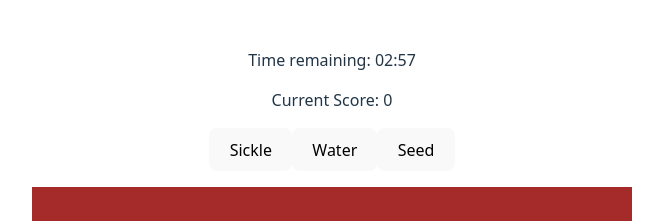
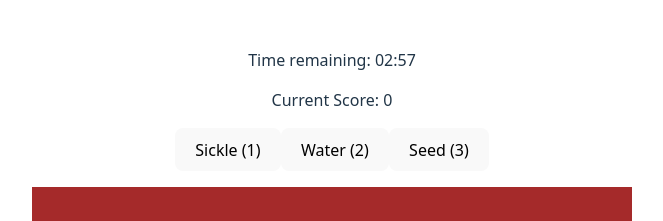
Before and after one commit to SuperSmay/Bad-GD1-Game, a React (Vite) app: page / in a window 1280 px wide. Both pictures are taken after a click on the button "Start!". Shown: the top 221 px of the page, without its empty margins (308-971 px from the left). Built offline with nearby package versions, Linux system fonts and the light colour scheme.

Commit message:
keybind hint

```diff
--- a/src/Toolbar.jsx
+++ b/src/Toolbar.jsx
@@ -26,8 +26,8 @@ export default function Toolbar() {
     }, [])
 
     return <div>
-        <button onClick={() => setTool("Sickle")}>Sickle</button>
-        <button onClick={() => setTool("Water")}>Water</button>
-        <button onClick={() => setTool("Seed")}>Seed</button>
+        <button onClick={() => setTool("Sickle")}>Sickle (1)</button>
+        <button onClick={() => setTool("Water")}>Water (2)</button>
+        <button onClick={() => setTool("Seed")}>Seed (3)</button>
     </div>
 }
```
